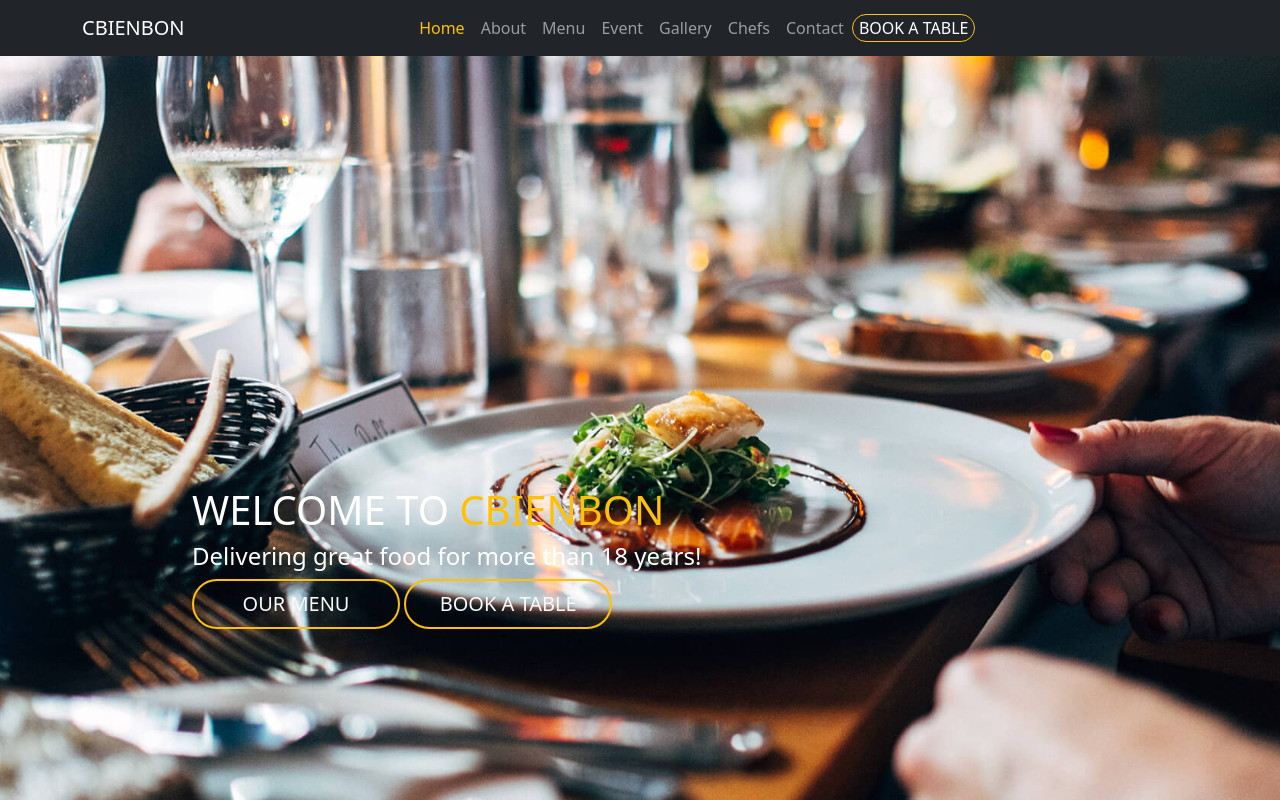
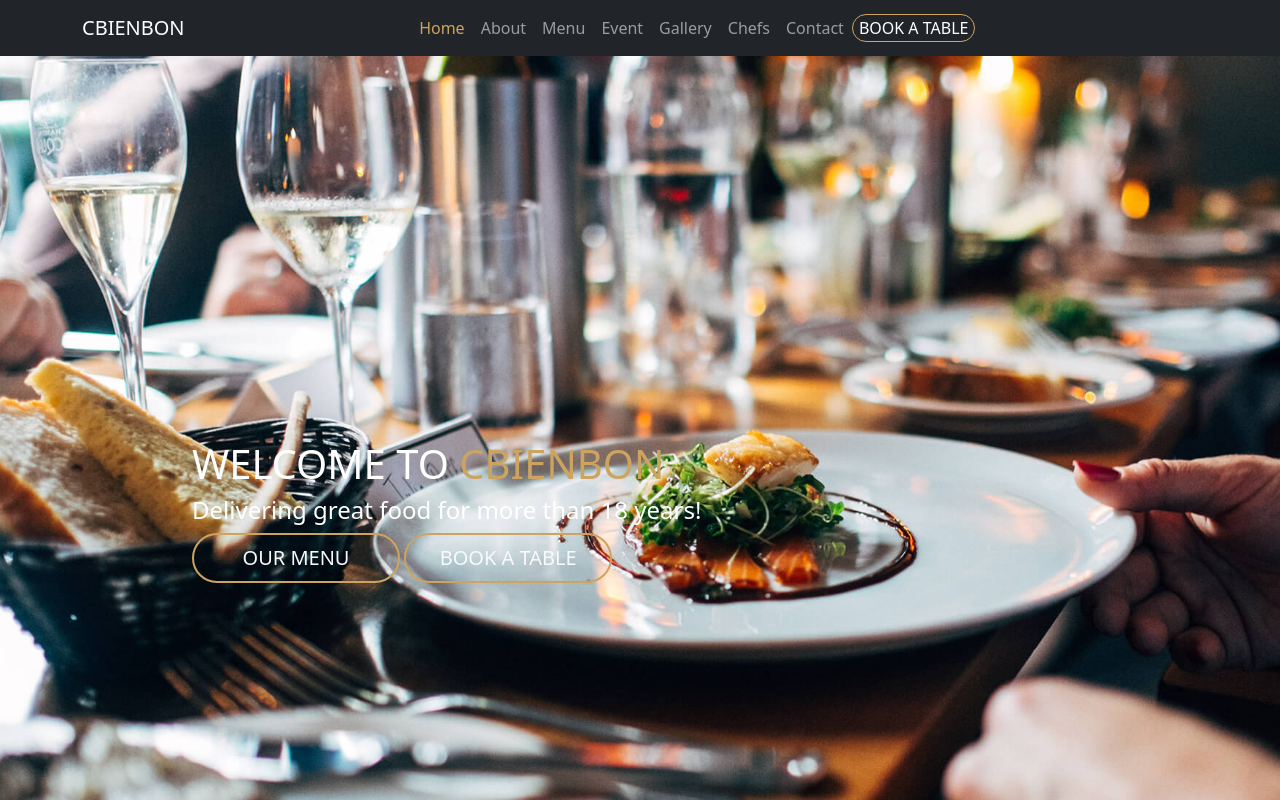
Before and after one commit to aissahoney/CbienBon, a website: page index.html in a window 1280 px wide. Shown: the top 800 px of the page. Drawn offline with nearby package versions, Linux system fonts and the light colour scheme.

Commit message:
modification couleurs et details section

```diff
--- a/index.html
+++ b/index.html
@@ -15,7 +15,7 @@
 
 
 
-    <nav class="navbar navbar-expand-sm bg-dark navbar-dark fixed-top ">
+    <nav class="navbar navbar-expand-sm bg-dark navbar-dark sticky-top ">
         <div class="container d-flex flex-row justify-content-center align-items-center">
                 <a class="navbar-brand active" href="#">CBIENBON</a>
                 <button class="navbar-toggler" type="button" data-toggle="collapse" data-target="#navbarlist">
@@ -24,7 +24,7 @@
             <div class="collapse navbar-collapse" id="navbarlist">
             <ul class="navbar-nav container d-flex flex-row justify-content-center align-items-center">
                 <li class="nav-item">
-                    <a class="nav-link active text-warning" href="#">Home</a>
+                    <a class="nav-link active " id="yellowText" href="#">Home</a>
                 </li>
                 <li class="nav-item">
                     <a class="nav-link" href="#">About</a>
@@ -52,16 +52,17 @@
         </div>
     </nav>
 <!-- __________________________________________________________________________________ -->
-    <div class="section1">
-        <!--  LA BANNIERE  -->
-        <!-- <img src="./public/img/hero-bg.jpg" alt="" srcset="" width="100%" height="100%"> -->
-        <div class="textebanniere text-left">
+    <div class="section1 d-flex pb-5">
+        <div class="textSection1 text-left">
             <h1>WELCOME TO <span> CBIENBON</span></h1>
             <h4>Delivering great food for more than 18 years! </h4>
-            <button type="button" class="btn btn-transparent border-warning btn-lg rounded-pill text-light">OUR
-                MENU</button>
-            <button type="button " class="btn btn-transparent btn-lg border-warning rounded-pill text-light">BOOK A
-                TABLE</button>
+            <button type="button" class="btn btn-transparent btn-lg rounded-pill text-light">
+                OUR
+                MENU
+            </button>
+            <button type="button " class="btn btn-transparent btn-lg rounded-pill text-light">BOOK A
+                TABLE
+            </button>
         </div>
     </div>
 <!-- ________________________________________________________________________________-->
@@ -89,6 +90,7 @@
 </div>
     </div>
 
+
     <script src="./node_modules/bootstrap/dist/js/bootstrap.bundle.js"></script>
 </body>
 </html>
--- a/src/sass/_variable.sass
+++ b/src/sass/_variable.sass
@@ -0,0 +1,2 @@
+
+$warning: #CDA45F
--- a/src/sass/modules/_navbar.sass
+++ b/src/sass/modules/_navbar.sass
@@ -2,3 +2,5 @@ nav
     button
         border: 1px solid $warning
         color: white
+    #yellowText
+        color:  $warning
--- a/src/sass/modules/_section1.sass
+++ b/src/sass/modules/_section1.sass
@@ -3,19 +3,19 @@
     background-size: cover
     background-attachment: fixed
     position: relative
-    width: auto
-    height: 1000px
     background-repeat: no-repeat
-    margin: 0
 
-.textebanniere
-    padding-top: 38%
+.textSection1
+    padding-top: 30%
+    padding-bottom: 15%
     color: white
     padding-left:  15%
 
-.textebanniere span
-    color: $warning
+.textSection1
+    span
+        color: $warning
 
-.textebanniere button
-    border: 2px solid $warning
-    width: 13rem
+.textSection1
+    button
+        border: 2px solid $warning
+        width: 13rem
--- a/src/sass/modules/_section2.sass
+++ b/src/sass/modules/_section2.sass
@@ -5,7 +5,7 @@
     position: relative
     color: white
     img
-        border-left: 2px solid #0004ff
+        border-left: 2px solid $warning
         top: 50%
         bottom: 0
         max-height: 500px
--- a/src/sass/modules/_style.sass
+++ b/src/sass/modules/_style.sass
@@ -6,4 +6,4 @@
 
 
 body
-        background: url(../../../)
+        background-color: black
```
Also changed, not shown: public/css/app.css, 1 other file.
